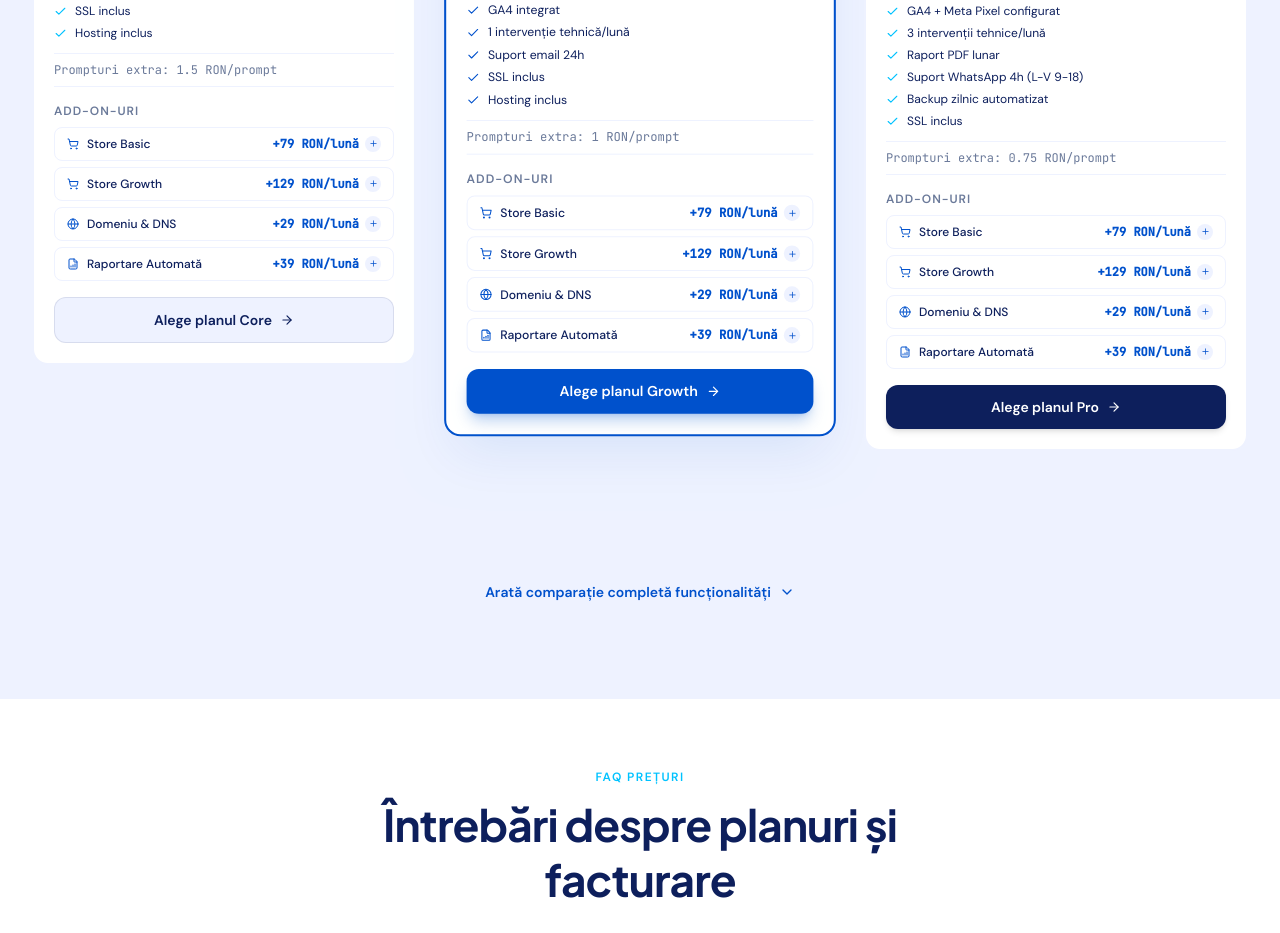
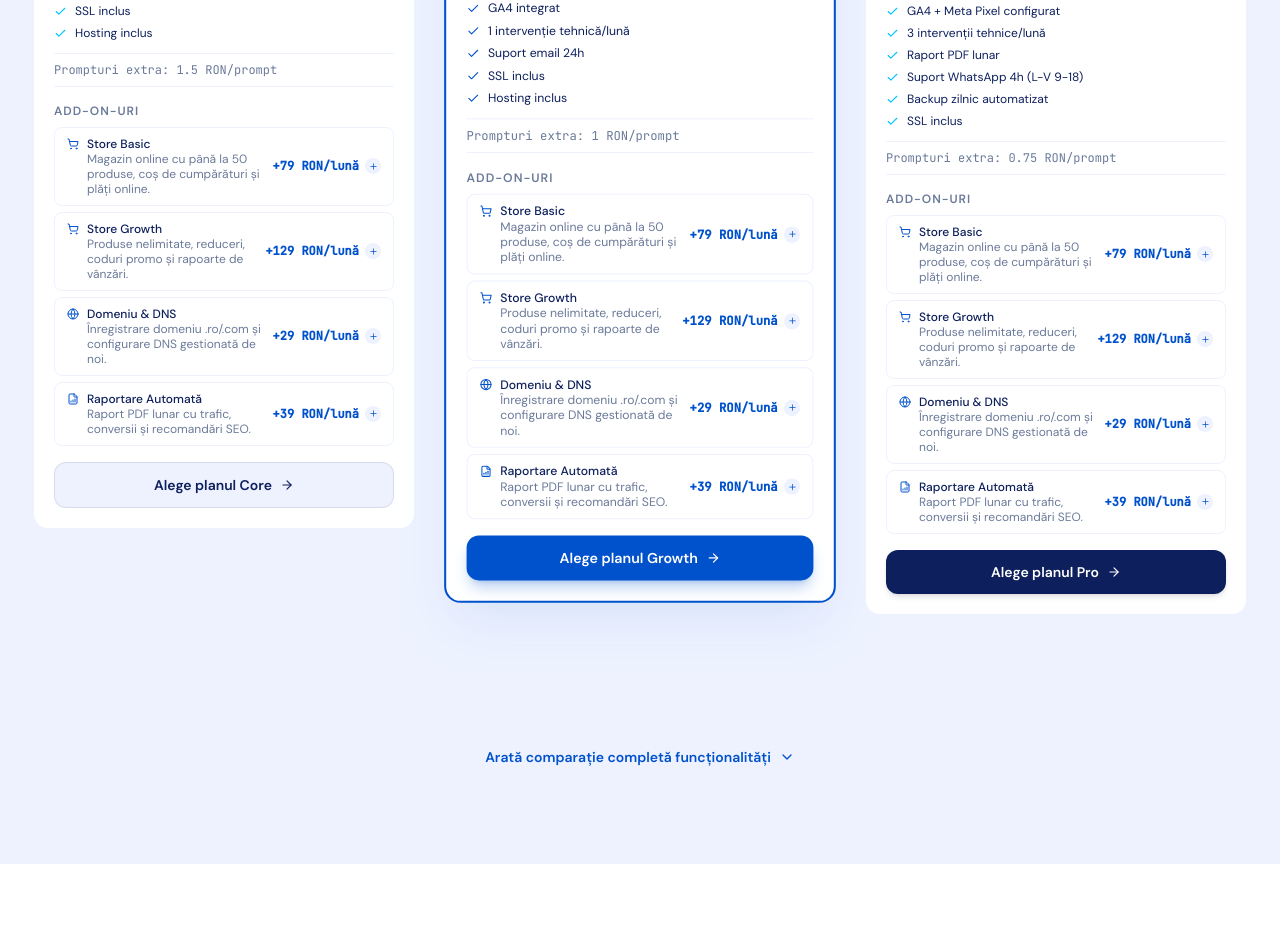
Before and after one commit to alexstanciu13/nova, a Next.js app: page /pricing in a window 1280 px wide. Shown: the part 1060-1993 px from the top of the page. Built offline with nearby package versions, Linux system fonts and the light colour scheme.

Commit message:
Pricing add-ons: add description text below each addon name
Each addon toggle now shows a one-line description so users understand
what they're buying before selecting it.

https://claude.ai/code/session_01YL2Yb5Agnxq5quBv5x7mfu

```diff
--- a/src/components/pricing/PricingPlans.tsx
+++ b/src/components/pricing/PricingPlans.tsx
@@ -5,10 +5,10 @@ import { Check, Zap, ShoppingCart, Globe, FileBarChart, ArrowRight, Plus, X } fr
 
 // ─── Add-ons ─────────────────────────────────────────────────────────────────
 const ADDONS = [
-  { id: "store-basic",  name: "Store Basic",              icon: ShoppingCart, price: 79,  label: "+79 RON/lună" },
-  { id: "store-growth", name: "Store Growth",             icon: ShoppingCart, price: 129, label: "+129 RON/lună" },
-  { id: "domain",       name: "Domeniu & DNS",            icon: Globe,        price: 29,  label: "+29 RON/lună" },
-  { id: "reporting",    name: "Raportare Automată",       icon: FileBarChart, price: 39,  label: "+39 RON/lună" },
+  { id: "store-basic",  name: "Store Basic",        icon: ShoppingCart, price: 79,  label: "+79 RON/lună",  desc: "Magazin online cu până la 50 produse, coș de cumpărături și plăți online." },
+  { id: "store-growth", name: "Store Growth",       icon: ShoppingCart, price: 129, label: "+129 RON/lună", desc: "Produse nelimitate, reduceri, coduri promo și rapoarte de vânzări." },
+  { id: "domain",       name: "Domeniu & DNS",      icon: Globe,        price: 29,  label: "+29 RON/lună",  desc: "Înregistrare domeniu .ro/.com și configurare DNS gestionată de noi." },
+  { id: "reporting",    name: "Raportare Automată", icon: FileBarChart, price: 39,  label: "+39 RON/lună",  desc: "Raport PDF lunar cu trafic, conversii și recomandări SEO." },
 ] as const;
 
 type AddonId = typeof ADDONS[number]["id"];
@@ -305,17 +305,25 @@ function PlanCard({ plan, billing }: { plan: typeof plans[0]; billing: BillingPe
                     : "bg-white border-[#EEF2FF] text-[#0D1F5C] hover:border-[#0051CC]/40 hover:bg-[#EEF2FF]/50"
                 }`}
               >
-                <div className="flex items-center gap-2 min-w-0">
+                <div className="flex items-start gap-2 min-w-0">
                   <AddonIcon
                     size={12}
-                    className={`flex-shrink-0 ${active ? "text-white" : "text-[#0051CC]"}`}
+                    className={`flex-shrink-0 mt-0.5 ${active ? "text-white" : "text-[#0051CC]"}`}
                   />
-                  <span
-                    className={`text-xs font-medium truncate ${active ? "text-white" : "text-[#0D1F5C]"}`}
-                    style={{ fontFamily: "var(--font-body)", fontWeight: 500 }}
-                  >
-                    {addon.name}
-                  </span>
+                  <div className="min-w-0">
+                    <span
+                      className={`text-xs font-medium block ${active ? "text-white" : "text-[#0D1F5C]"}`}
+                      style={{ fontFamily: "var(--font-body)", fontWeight: 500 }}
+                    >
+                      {addon.name}
+                    </span>
+                    <span
+                      className={`text-xs leading-tight block ${active ? "text-white/70" : "text-[#6B7A9A]"}`}
+                      style={{ fontFamily: "var(--font-body)" }}
+                    >
+                      {addon.desc}
+                    </span>
+                  </div>
                 </div>
                 <div className="flex items-center gap-1.5 flex-shrink-0">
                   <span
```
